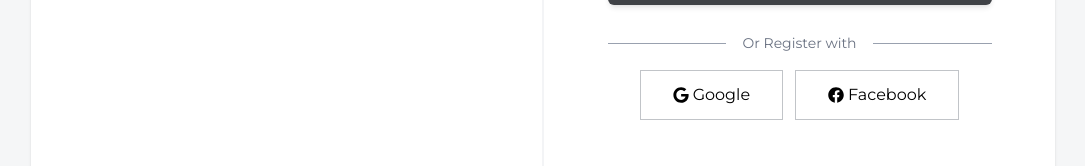
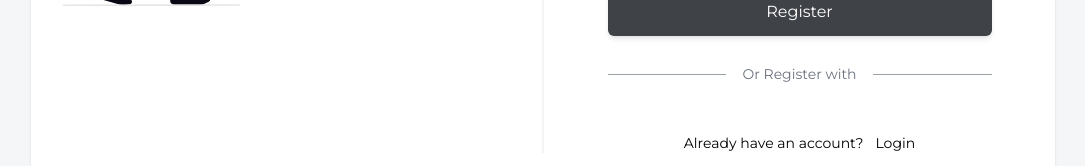
Before and after one commit to paldentitung/ShopNest, a React (Vite) app in the folder frontend/: page /register in a window 1280 px wide. Shown: the part 544-710 px from the top of the page, without its empty margins (97-1182 px from the left). Built offline with nearby package versions, Linux system fonts and the light colour scheme.

Commit message:
fix: add image for register and remvoe social buttons in login and register

```diff
--- a/frontend/src/Pages/auth/Login.jsx
+++ b/frontend/src/Pages/auth/Login.jsx
@@ -38,7 +38,7 @@ const Login = () => {
   return (
     <section className="min-h-screen bg-(--color-background)  flex justify-center items-center">
       {/* wrapper */}
-      <div className="bg-white w-full max-w-5xl mx-auto h-full max-h-160 rounded-2xl shadow p-8 flex gap-8  overflow-hidden ">
+      <div className="bg-white w-full max-w-5xl mx-auto h-full max-h-140 rounded-2xl shadow p-8 flex gap-8  overflow-hidden ">
         <div className=" hidden md:flex flex-1 h-1/2  flex-col gap-10 overflow-hidden  ">
           <div className="font-bold text-lg text-center">
             Log in to explore the latest collections and manage your orders.
@@ -98,22 +98,6 @@ const Login = () => {
               <span className="flex-1 border-b border-gray-400"></span>
             </div>
 
-            <div className="flex gap-3">
-              <button
-                type="button"
-                className="flex items-center gap-1 px-8 py-3 rounded-msm border border-(--color-border)"
-              >
-                <FaGoogle />
-                Google
-              </button>
-              <button
-                type="button"
-                className="flex items-center gap-1 px-8 py-3 rounded-msm border border-(--color-border)"
-              >
-                <FaFacebook />
-                Facebook
-              </button>
-            </div>
             <div className="text-sm mt-8 flex items-center gap-3">
               Don't have an account?
               <Link to="/register">Signup</Link>
--- a/frontend/src/Pages/auth/Register.jsx
+++ b/frontend/src/Pages/auth/Register.jsx
@@ -26,18 +26,18 @@ const Register = () => {
   return (
     <section className="min-h-screen bg-(--color-background) flex justify-center items-center">
       {/* wrapper */}
-      <div className="bg-white w-full max-w-5xl mx-auto h-full max-h-260 rounded-2xl shadow p-8 flex gap-8 overflow-hidden">
+      <div className="bg-white w-full max-w-5xl mx-auto h-full max-h-200 rounded-2xl shadow p-8 flex gap-8 overflow-hidden">
         {/* Left side illustration */}
         <div className="hidden md:flex flex-1 h-1/2 flex-col gap-10 overflow-hidden">
           <div className="font-bold text-lg text-center">
             Register now to explore the latest collections and enjoy exclusive
             offers.
           </div>
-          <div className="h-1/3">
+          <div className="h-full">
             <img
-              src="../register.svg"
+              src="/register.svg"
               alt="Register Illustration"
-              className=""
+              className="h-full"
             />
           </div>
         </div>
@@ -122,22 +122,6 @@ const Register = () => {
               <span className="flex-1 border-b border-gray-400"></span>
             </div>
 
-            {/* Social buttons */}
-            <div className="flex gap-3">
-              <button
-                type="button"
-                className="flex items-center gap-1 px-8 py-3 rounded-msm border border-(--color-border)"
-              >
-                <FaGoogle /> Google
-              </button>
-              <button
-                type="button"
-                className="flex items-center gap-1 px-8 py-3 rounded-msm border border-(--color-border)"
-              >
-                <FaFacebook /> Facebook
-              </button>
-            </div>
-
             {/* Link to login */}
             <div className="text-sm mt-8 flex items-center gap-3">
               Already have an account?
```
Also changed, not shown: frontend/public/register.svg (added).
